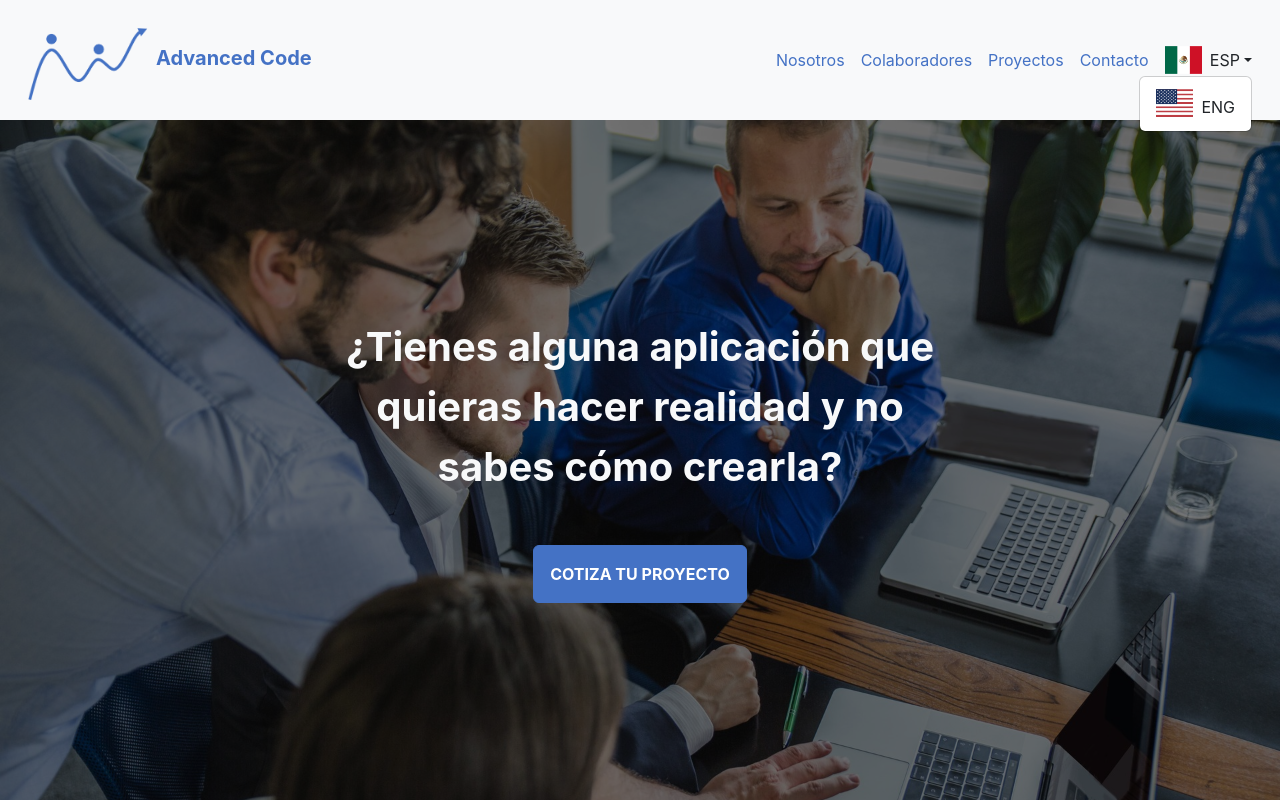
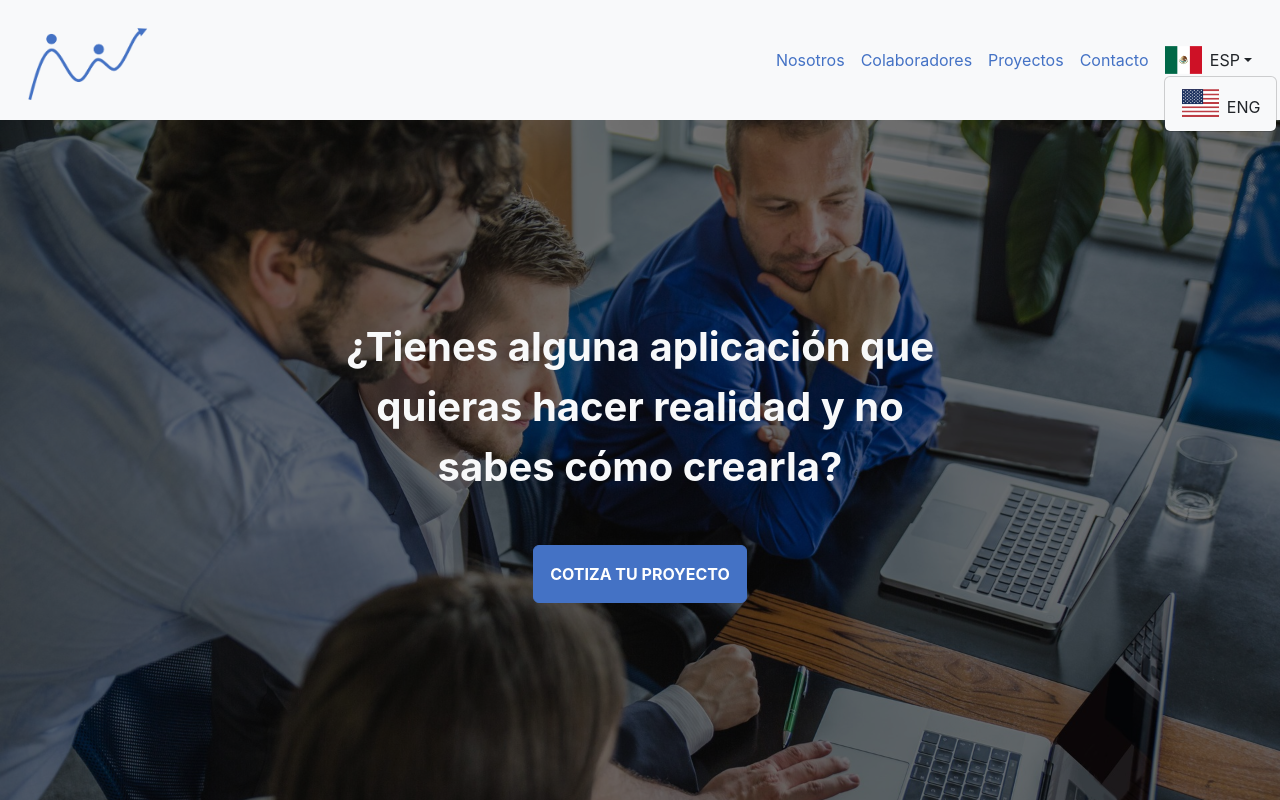
Before and after one commit to UpDate-SE/home-page, a React (Create React App) app: page / in a window 1280 px wide. Both pictures are taken after a click on the link "ESP". Shown: the top 800 px of the page. Built offline with nearby package versions, Linux system fonts and the light colour scheme.

Commit message:
dark mode

```diff
--- a/package.json
+++ b/package.json
@@ -18,6 +18,7 @@
     "reactstrap": "^9.1.10",
     "sass": "^1.62.1",
     "typescript": "^4.9.5",
+    "use-local-storage": "^3.0.0",
     "web-vitals": "^2.1.4"
   },
   "scripts": {
--- a/src/HomePage.tsx
+++ b/src/HomePage.tsx
@@ -1,38 +1,49 @@
+import { useContext } from 'react';
 import { Button, Col, Container, Row } from 'reactstrap';
 
 import { InmomatchLogo, Meeting, RentFirmeLogo, TeamProcess, TrenningLogo } from 'assets';
 
 import { CarouselHome, NavBarHome } from 'components';
+import { Context, ContextType } from 'context';
 
 import 'scss/css/style.css';
 import 'styles/HomePage.css';
 
 const HomePage = () => {
+    const { darkMode } = useContext(Context) as ContextType;
+
     return (
-        <Container fluid className='p-0 g-0' id='home-page'>
-            <NavBarHome />
+        <Container fluid
+            className={`p-0 g-0 ${darkMode ? 'bg-dark' : 'bg-light'}`}
+            id='home-page'
+        >
+            <NavBarHome/>
             <Container fluid id='page-content #' className='p-0'>
                 <Container fluid id='image-top'
                     className='d-flex flex-column align-items-center justify-content-center user-select-none'
                     style={{backgroundImage: `url(${TeamProcess})`}}
                 >
                     <span className='w-50 text-light fs-1 fw-bold text-center'>¿Tienes alguna aplicación que quieras hacer realidad y no sabes cómo crearla?</span>
-                    <Button color='primary fw-bold text-uppercase p-3 mt-5'>
+                    <Button color={darkMode ? 'primary-dark' : 'primary'}
+                        className='fw-bold text-uppercase p-3 mt-5'>
                         Cotiza tu Proyecto
                     </Button>
                 </Container>
-                <Container fluid id='us-section' className='position-relative px-5 mt-2 pt-4'>
+                <Container fluid
+                    id='us-section'
+                    className='position-relative px-5 mt-2 pt-4'
+                >
                     <Row>
-                        <span className='text-primary fs-2 fw-bold mb-2'>
+                        <span className={`${darkMode ? 'text-primary-dark' : 'text-primary'} fs-2 fw-bold mb-2`}>
                             Sobre nosotros
                         </span>
                     </Row>
                     <Row className='my-4'>
                         <Col md='6'>
-                            <span className='fs-4 lh-lg'>
+                            <span className={`${darkMode ? 'text-light' : 'text-dark'} fs-4 lh-lg`}>
                                 Somos una empresa desarrolladora de software (Aplicaciones móbiles, páginas web y algoritmos) con un equipo de profesionales altamente capacitados y actualizados para poder brindar resultados con el mejor rendimiento posible a un precio justo.
                                 Cada uno de nuestros miembros de esta organización es contratado sabiendo que brindará la exigente calidad que
-                                <span className='text-primary fw-bold'> “Advanced Code SE”</span> ofrece para cada uno de sus productos.
+                                <span className={`${darkMode ? 'text-primary-dark' : 'text-primary'} fw-bold`}> “Advanced Code SE”</span> ofrece para cada uno de sus productos.
                             </span>
                         </Col>
                         <Col md="6">
@@ -47,7 +58,7 @@ const HomePage = () => {
                 </Container>
                 <Container fluid id='collaborators-section' className='position-relative px-5 mt-2'>
                     <Row>
-                        <span className='text-primary fs-2 fw-bold my-2'>
+                        <span className={`${darkMode ? 'text-primary-dark' : 'text-primary'} fs-2 fw-bold my-2`}>
                             Empresas colaboradoras
                         </span>
                     </Row>
@@ -78,7 +89,7 @@ const HomePage = () => {
                 </Container>
                 <Container fluid id='projects-section' className='position-relative px-5 mt-2'>
                     <Row>
-                        <span className='text-primary fs-2 fw-bold my-2'>
+                        <span className={`${darkMode ? 'text-primary-dark' : 'text-primary'} fs-2 fw-bold my-2`}>
                             Proyectos
                         </span>
                     </Row>
@@ -106,22 +117,23 @@ const HomePage = () => {
                     <div className='anchor' id='projects'></div>
                 </Container>
                 <Container fluid id='contact-section' className='position-relative px-5 mt-2'>
-                    <span className='text-primary fs-2 fw-bold my-2'>
+                    <span className={`${darkMode ? 'text-primary-dark' : 'text-primary'} fs-2 fw-bold my-2`}>
                         Contacto
                     </span>
                     <br/>
-                    <p className='fs-4'>
-                        <span>
+                    <p className='fs-4 mb-0 pb-5'>
+                        <span className={darkMode ? 'text-light' : 'text-dark'}>
                             Si quieres hacer una cotizacion para realizar una plataforma/App movil manda mensaje a este correo:
                         </span>
                         <br/>
                         <a
-                            className='text-primary'
+                            className={darkMode ? 'text-primary-dark' : 'text-primary'}
                             href='mailto:josuearredondo@advancedcodese.com'
                         >
                             josuearredondo@advancedcodese.com
                         </a>
                     </p>
+                    <div className='anchor' id='contact'></div>
                 </Container>
             </Container>
         </Container>
--- a/src/components/CarouselHome.tsx
+++ b/src/components/CarouselHome.tsx
@@ -1,5 +1,7 @@
-import { useState } from "react";
+import { useContext, useState } from "react";
 import { Carousel, CarouselIndicators, CarouselItem, Col, Row } from "reactstrap";
+
+import { Context, ContextType } from "context";
 
 import 'scss/css/style.css';
 
@@ -17,6 +19,8 @@ interface CarouselHomeProps {
 }
 
 const CarouselHome = ({slidesContent, textPosition='right', ...args}: CarouselHomeProps):JSX.Element => {
+    const { darkMode } = useContext(Context) as ContextType;
+
     const [activeIndex, setActiveIndex] = useState<number>(0);
     const [animating, setAnimating] = useState<boolean>(false);
 
@@ -58,7 +62,7 @@ const CarouselHome = ({slidesContent, textPosition='right', ...args}: CarouselHo
                     <Col md='7'
                         className={`order-${textPosition === 'left' ? '1' : '3'}`}
                     >
-                        <p className='fs-4 lh-lg'>
+                        <p className={`${darkMode ? 'text-light' : 'text-dark'} fs-4 lh-lg`}>
                             <span className='fw-bold'>{content.title}</span>
                             <br/>
                             {content.description.map((paragraph, index) => {
@@ -70,7 +74,7 @@ const CarouselHome = ({slidesContent, textPosition='right', ...args}: CarouselHo
                                 content.contact ?
                                 <span>
                                     Contacto:&nbsp;
-                                    <a className='text-primary email'
+                                    <a className={`${darkMode ? 'text-primary-dark' : 'text-primary'} opacity-75-hover`}
                                         href={`mailto:${content.contact}`}
                                     >
                                         {content.contact}
@@ -88,7 +92,7 @@ const CarouselHome = ({slidesContent, textPosition='right', ...args}: CarouselHo
 
     return (
         <Carousel
-            dark
+            dark = {!darkMode}
             activeIndex={activeIndex}
             next={nextSlide}
             previous={previousSlide}
--- a/src/components/NavbarHome.tsx
+++ b/src/components/NavbarHome.tsx
@@ -1,12 +1,14 @@
-import { useState } from "react";
+import { useContext, useState } from "react";
 import { Collapse, Dropdown, DropdownItem, DropdownMenu, DropdownToggle, Nav, Navbar, NavbarBrand, NavbarToggler, NavItem, NavLink } from "reactstrap";
 
 import { ACSELogo } from "assets";
+import { Context, ContextType } from "context";
 
 import 'scss/css/style.css';
 import 'styles/NavbarHome.css';
 
 const NavBarHome = () => {
+    const { darkMode } = useContext(Context) as ContextType;
     const [collapseOpen, setCollapseOpen] = useState<boolean>(false);
     const [dropdownOpen, setDropdownOpen] = useState<boolean>(false);
     const [animation, setAnimation] = useState<boolean>(false);
@@ -15,40 +17,57 @@ const NavBarHome = () => {
     const toggleDropdown = () => setDropdownOpen(!dropdownOpen);
 
     return (
-        <Navbar light
+        <Navbar
+            light = {!darkMode}
+            dark = {darkMode}
             fixed='top'
             expand='md'
             id='nav-bar'
-            className='bg-light prevent-select ps-3'
+            className={`${darkMode ? 'bg-dark-dark' : 'bg-light'} user-select-none ps-3`}
             container="fluid"
         >
             <NavbarBrand href='#' className='opacity-75-hover'>
                 <img src={ACSELogo}
                     id='advanced-logo'
-                    className='img-fluid'
+                    className={`${darkMode ? 'filter-dark': ''} img-fluid`}
                     alt='company logo'
                     draggable={false}
                 />
-                <span className='text-primary fw-bold'>Advanced Code</span>
+                {/*<span className='text-primary fw-bold'>Advanced Code</span>*/}
             </NavbarBrand>
             <NavbarToggler onClick={toggleCollapse} className='ms-auto' />
             <Collapse navbar isOpen={collapseOpen}
-                className='bg-light' id='nav-bar-collapse'
+                className={darkMode ? 'bg-dark-dark' : 'bg-light'} id='nav-bar-collapse'
                 onEntering={() => setAnimation(true)} onExiting={() => setAnimation(true)}
                 onEntered={() => setAnimation(false)} onExited={() => setAnimation(false)}
             >
-                <Nav navbar className='ms-auto'>
+                <Nav navbar className={`${darkMode ? 'bg-dark-dark' : 'bg-light'} ms-auto`}>
                     <NavItem>
-                        <NavLink href='#us' className='link-primary'>Nosotros</NavLink>
+                        <NavLink href='#us'
+                            className={darkMode ? 'link-primary-dark' : 'link-primary'}>
+                            Nosotros
+                        </NavLink>
                     </NavItem>
                     <NavItem>
-                        <NavLink href='#collaborators' className='link-primary'>Colaboradores</NavLink>
+                        <NavLink href='#collaborators'
+                            className={darkMode ? 'link-primary-dark' : 'link-primary'}
+                        >
+                            Colaboradores
+                        </NavLink>
                     </NavItem>
                     <NavItem>
-                        <NavLink href='#projects' className='link-primary'>Proyectos</NavLink>
+                        <NavLink href='#projects'
+                            className={darkMode ? 'link-primary-dark' : 'link-primary'}
+                        >
+                            Proyectos
+                        </NavLink>
                     </NavItem>
                     <NavItem>
-                        <NavLink href='#contact' className='link-primary'>Contacto</NavLink>
+                        <NavLink href='#contact'
+                            className={darkMode ? 'link-primary-dark' : 'link-primary'}
+                        >
+                            Contacto
+                        </NavLink>
                     </NavItem>
                 </Nav>
             </Collapse>
@@ -60,10 +79,17 @@ const NavBarHome = () => {
                 isOpen={dropdownOpen} toggle={toggleDropdown}
                 className='mx-2 me-3'
             >
-                <DropdownToggle nav caret className='text-dark d-flex align-items-center'>
-                    <span className="fs-3 fi fi-mx"></span><span className='ms-2'>ESP</span>
+                <DropdownToggle nav caret
+                    className={`${darkMode ? 'text-light' : 'text-dark'} d-flex align-items-center`}
+                >
+                    <span className="fs-3 fi fi-mx"></span>
+                    <span className='ms-2'>
+                        ESP
+                    </span>
                 </DropdownToggle>
-                <DropdownMenu end className='no-min-width fit-content'>
+                <DropdownMenu dark={darkMode}
+                    className={`${darkMode ? 'bg-dark-dark' : 'bg-light'} no-min-width fit-content`}
+                >
                     <DropdownItem className='no-min-width fit-content'>
                         <span className="fs-3 fi fi-us"></span><span className='ms-2'>ENG</span>
                     </DropdownItem>
```
Also changed, not shown: 1 other file (tests, documents, lock files or other folders).
